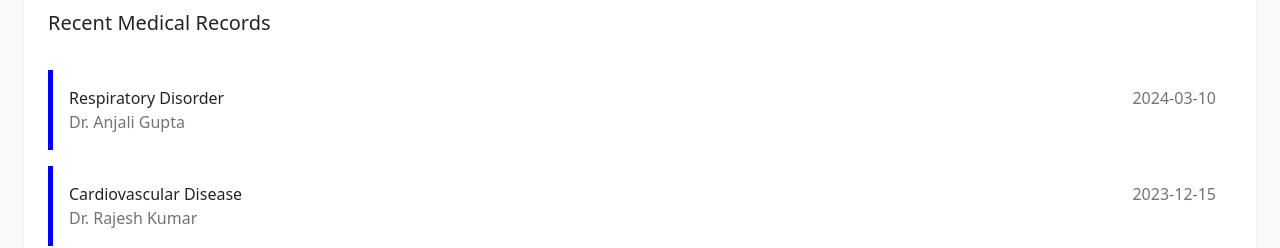
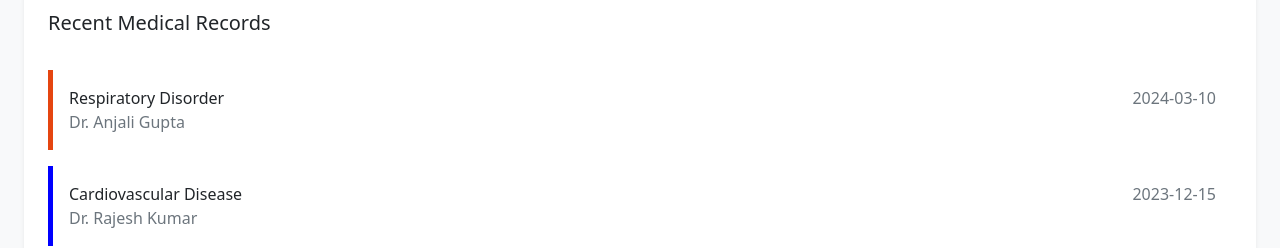
Before and after one commit to Prithivi36/Life-Record--Hospital-Data-, a React (Vite) app: page / in a window 1280 px wide. Shown: the part 668-916 px from the top of the page. Built offline with nearby package versions, Linux system fonts and the light colour scheme.

Commit message:
follow update

```diff
--- a/src/Pages/Records/DashMedRecords.jsx
+++ b/src/Pages/Records/DashMedRecords.jsx
@@ -6,21 +6,25 @@ function DashMedRecords(props) {
         {
             condition: "Respiratory Disorder",
             doctor: "Dr. Anjali Gupta",
+            follow:true,
             date: "2024-03-10"
         },
         {
         condition: "Cardiovascular Disease",
         doctor: "Dr. Rajesh Kumar",
+        follow:false,
         date: "2023-12-15"
         },
         {
         condition: "Diabetes Management",
         doctor: "Dr. Sunita Mehta",
+        follow:true,
         date: "2024-01-22"
         },
         {
         condition: "Pressure Management",
         doctor: "Dr. Sunita Williams",
+        follow:false,
         date: "2024-01-25"
         }
     ]
@@ -34,7 +38,7 @@ function DashMedRecords(props) {
             const isExpanded = show === i;
             return(
                 <div key={i} className="">
-                    <div onClick={() => setShow(isExpanded ? null : i)} className="callout d-flex flex-wrap">
+                    <div onClick={() => setShow(isExpanded ? null : i)} className={`${d.follow?"callout-follow":"callout"} d-flex flex-wrap`}>
                         <div className="p-3 ">
                             <p className="m-0 fw-medium">{d.condition}</p>
                             <p className="m-0 text-secondary">{d.doctor}</p>
--- a/src/Pages/Records/RecordsDetail/RecordsDetail.jsx
+++ b/src/Pages/Records/RecordsDetail/RecordsDetail.jsx
@@ -8,7 +8,7 @@ function RecordsDetail() {
     "followUp":true,
     "followUpDate": "10-4-2024",
     "doctor": {
-      "name": "Dr. Patel",
+      "name": "Dr. Shanmuga Sundaram",
       "date": "10/3/2024"
     },
     "hospital": "City Hospital",
@@ -35,9 +35,9 @@ function RecordsDetail() {
     <div className="container mt-4 p-3 border rounded bg-light">
       <div className="d-flex flex-column flex-md-row justify-content-between align-items-center mb-3">
         <h4 className="m-0">{data.title}</h4>
-        <p className="text-primary">
+        {data.followUp?<p className="text-primary">
           <i className="bi bi-calendar-event"></i> Follow-up: {data.followUpDate}
-        </p>
+        </p>:<p className="text-primary">completed</p>}
       </div>
       <div className="mb-3">
         <p className="m-0 text-secondary">
--- a/src/index.css
+++ b/src/index.css
@@ -77,6 +77,9 @@ button:focus-visible {
 .callout{
   border-left: 5px solid blue;
 }
+.callout-follow{
+  border-left: 5px solid rgb(229, 69, 16);
+}
 .more{
   cursor: pointer;
 }
```
